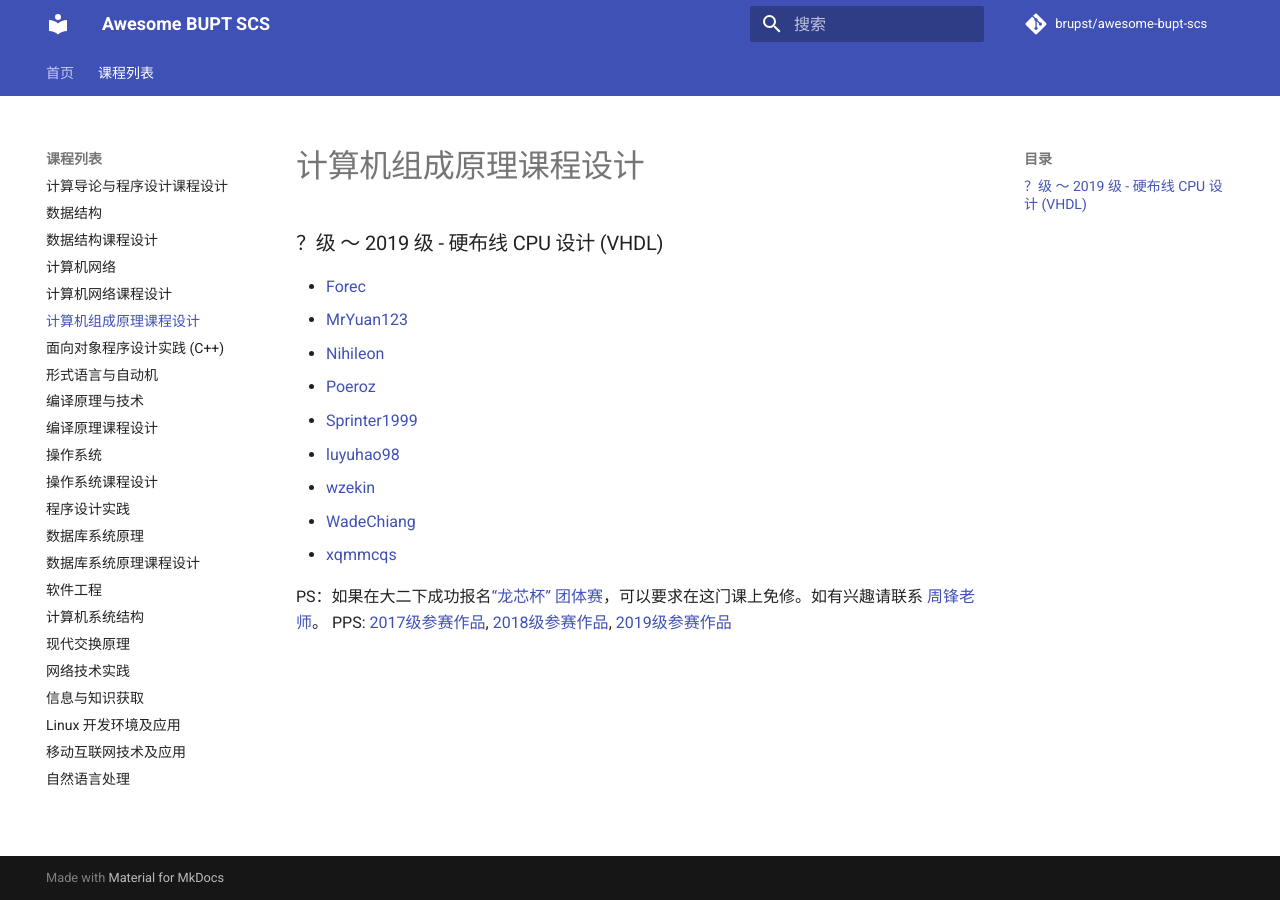
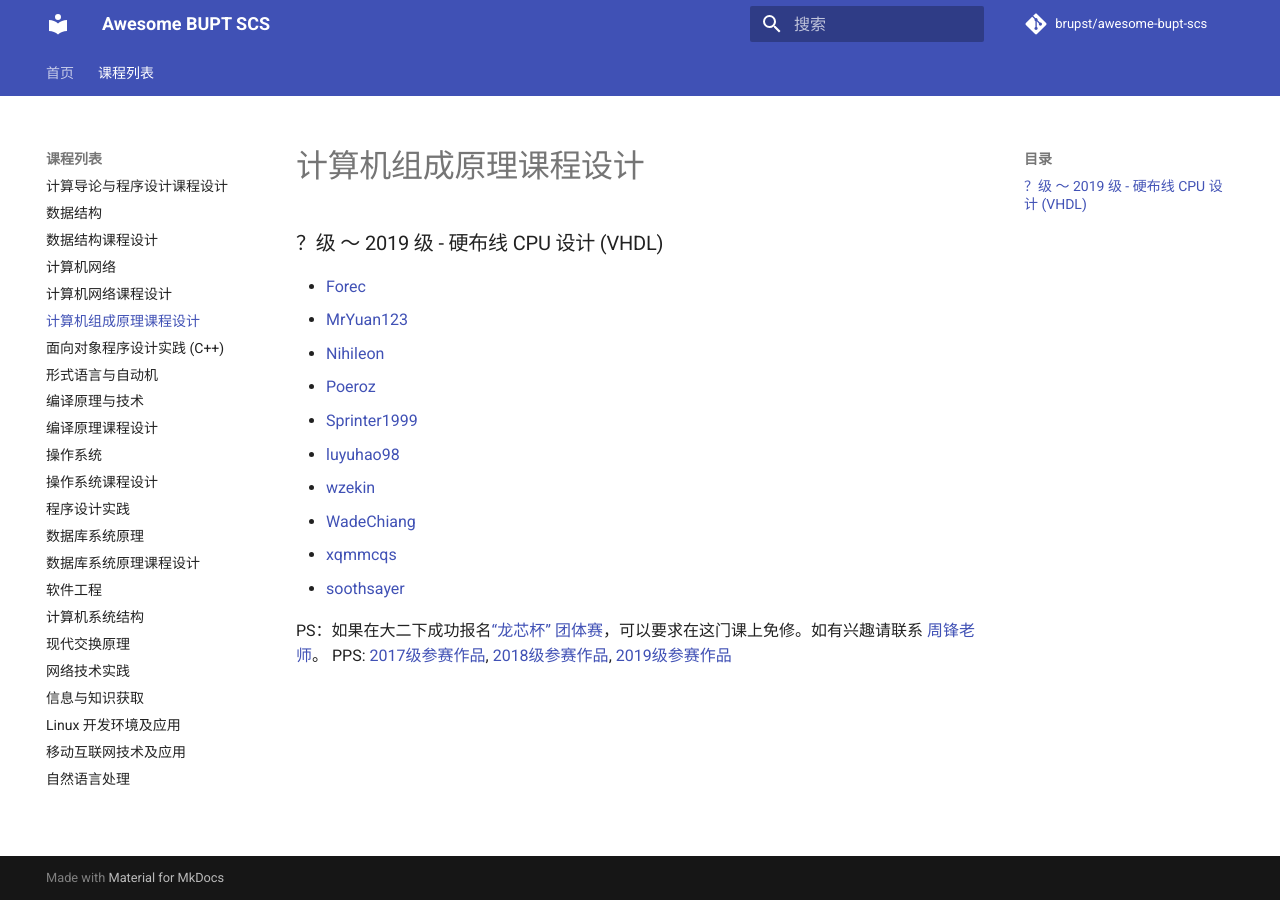
Before and after one commit to brupst/awesome-bupt-scs, an MkDocs documentation site: the page built from projects/Advanced-Labs-in-Computer-Architecture.md, in a window 1280 px wide. Built offline with MkDocs 1.6.1 and Material for MkDocs 9.7.7, drawn with Linux system fonts in a browser that asks for light colours; comment, search, counter and statistics services are not loaded.

Commit message:
Update Advanced-Labs-in-Computer-Architecture.md (#69)

```diff
--- a/projects/Advanced-Labs-in-Computer-Architecture.md
+++ b/projects/Advanced-Labs-in-Computer-Architecture.md
@@ -11,6 +11,7 @@
 * [wzekin](https://github.com/wzekin/BUPT-Projects/tree/master/ComputerOrganization)
 * [WadeChiang](https://github.com/WadeChiang/CPU-Controller-TEC-8)
 * [xqmmcqs](https://github.com/xqmmcqs/nobugCPU)
+* [soothsayer](https://github.com/Adam-Teng/soothcpu)
 
 PS：如果在大二下成功报名[“龙芯杯” 团体赛](http://www.nscscc.org/)，可以要求在这门课上免修。如有兴趣请联系 [周锋老师](https://scs.bupt.edu.cn/info/1085/1308.htm)。
 PPS: [2017级参赛作品](https://github.com/name1e5s/Sirius), [2018级参赛作品](https://github.com/easter-mips), [2019级参赛作品](https://github.com/HectorMIPS/HectorMIPS)
```
